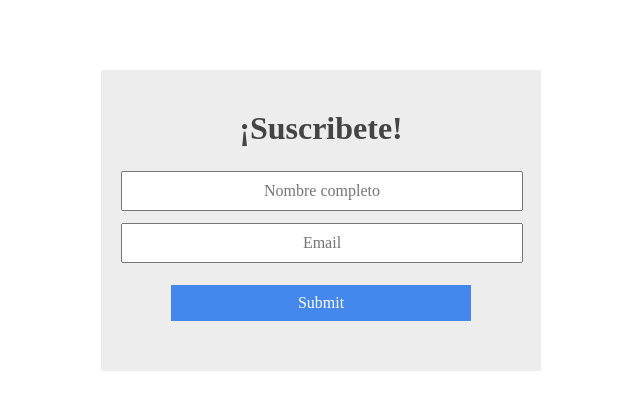
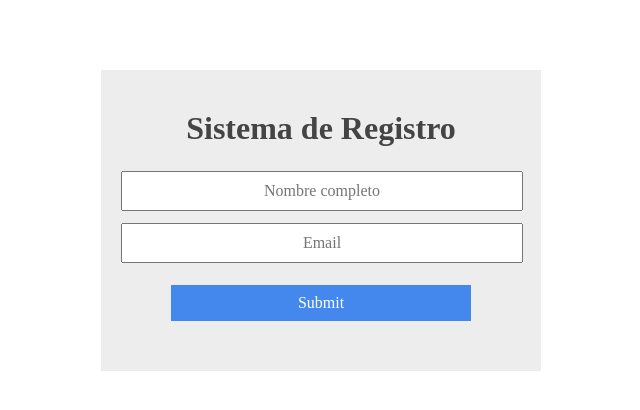
Before and after one commit to rodo998/Registro, a PHP site: page / in a window 1280 px wide. Shown: the top 410 px of the page, without its empty margins (319-959 px from the left). Run offline with PHP 8.4, Linux system fonts and the light colour scheme.

Commit message:
Update index.php

```diff
--- a/index.php
+++ b/index.php
@@ -7,7 +7,7 @@
 </head>
 <body>
     <form method="post">
-    	<h1>¡Suscribete!</h1>
+    	<h1>Sistema de Registro</h1>
     	<input type="text" name="name" placeholder="Nombre completo">
     	<input type="email" name="email" placeholder="Email">
     	<input type="submit" name="register">
```
